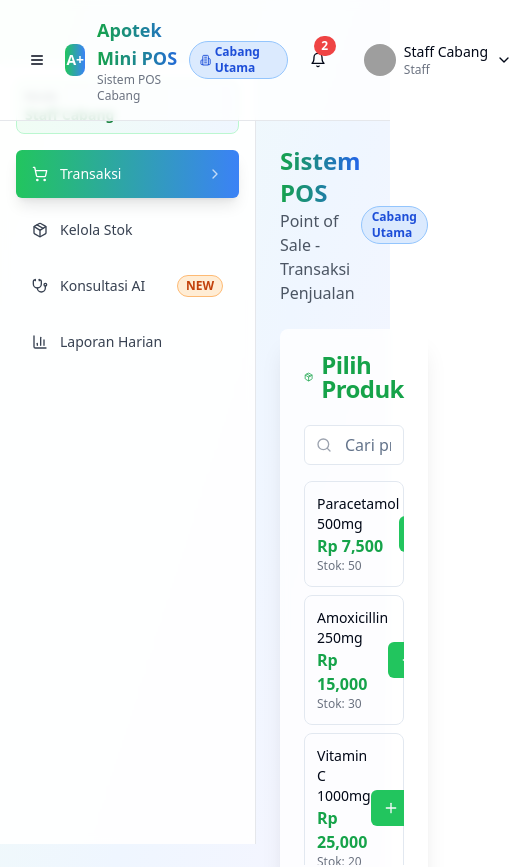
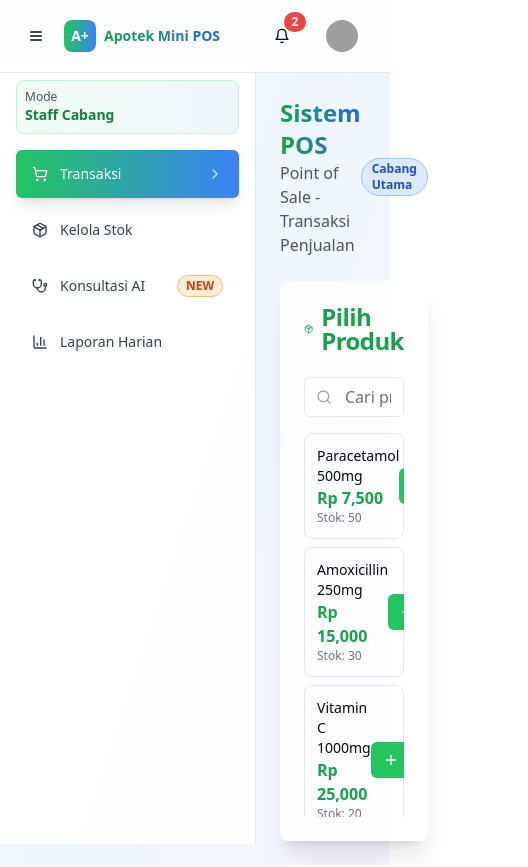
Before and after one commit to daril2work/apotek-danu, a React (Vite) app: page /cabang in a window 390 px wide. Shown: the top 867 px of the page, 528 px wide, since content can reach past the window. Built offline with nearby package versions, Linux system fonts and the light colour scheme; grey boxes are pictures that could not be loaded.

Commit message:
Fix mobile responsiveness
Improve profile section layout on mobile devices.

```diff
--- a/src/components/Header.tsx
+++ b/src/components/Header.tsx
@@ -29,40 +29,40 @@ export const Header = ({ onMenuClick }: HeaderProps) => {
 
   return (
     <header className="bg-white/80 backdrop-blur-sm border-b border-gray-200 sticky top-0 z-50">
-      <div className="flex items-center justify-between px-6 py-4">
-        <div className="flex items-center gap-4">
+      <div className="flex items-center justify-between px-4 md:px-6 py-4">
+        <div className="flex items-center gap-2 md:gap-4 min-w-0 flex-1">
           <Button
             variant="ghost"
             size="icon"
             onClick={onMenuClick}
-            className="hover:bg-gray-100"
+            className="hover:bg-gray-100 shrink-0"
           >
             <Menu className="w-5 h-5" />
           </Button>
 
-          <div className="flex items-center gap-3">
-            <div className="w-8 h-8 bg-gradient-to-r from-green-500 to-blue-500 rounded-lg flex items-center justify-center">
+          <div className="flex items-center gap-2 md:gap-3 min-w-0">
+            <div className="w-8 h-8 bg-gradient-to-r from-green-500 to-blue-500 rounded-lg flex items-center justify-center shrink-0">
               <span className="text-white font-bold text-sm">A+</span>
             </div>
-            <div>
-              <h1 className="font-bold text-lg bg-gradient-to-r from-green-600 to-blue-600 bg-clip-text text-transparent">
+            <div className="min-w-0">
+              <h1 className="font-bold text-sm md:text-lg bg-gradient-to-r from-green-600 to-blue-600 bg-clip-text text-transparent truncate">
                 Apotek Mini POS
               </h1>
-              <p className="text-xs text-gray-500">
+              <p className="text-xs text-gray-500 hidden sm:block">
                 {isOwner ? 'Dashboard Owner' : 'Sistem POS Cabang'}
               </p>
             </div>
           </div>
         </div>
 
-        <div className="flex items-center gap-4">
+        <div className="flex items-center gap-2 md:gap-4">
           {/* Branch Selector - Only for Owner */}
           {isOwner && (
             <DropdownMenu>
               <DropdownMenuTrigger asChild>
-                <Button variant="outline" className="gap-2">
+                <Button variant="outline" className="gap-2 hidden sm:flex">
                   <Building2 className="w-4 h-4" />
-                  <span>Semua Cabang</span>
+                  <span className="hidden md:inline">Semua Cabang</span>
                   <ChevronDown className="w-4 h-4" />
                 </Button>
               </DropdownMenuTrigger>
@@ -87,9 +87,9 @@ export const Header = ({ onMenuClick }: HeaderProps) => {
 
           {/* Branch Name - Only for Branch Users */}
           {!isOwner && user?.branchName && (
-            <Badge variant="outline" className="bg-blue-100 text-blue-700 border-blue-300">
+            <Badge variant="outline" className="bg-blue-100 text-blue-700 border-blue-300 hidden sm:flex">
               <Building2 className="w-4 h-4 mr-1" />
-              {user.branchName}
+              <span className="hidden md:inline">{user.branchName}</span>
             </Badge>
           )}
 
@@ -111,11 +111,11 @@ export const Header = ({ onMenuClick }: HeaderProps) => {
                     {user?.name?.split(' ').map(n => n[0]).join('').toUpperCase() || 'U'}
                   </AvatarFallback>
                 </Avatar>
-                <div className="text-left">
+                <div className="text-left hidden md:block">
                   <p className="text-sm font-medium">{user?.name || 'User'}</p>
                   <p className="text-xs text-gray-500 capitalize">{user?.role || 'staff'}</p>
                 </div>
-                <ChevronDown className="w-4 h-4" />
+                <ChevronDown className="w-4 h-4 hidden sm:block" />
               </Button>
             </DropdownMenuTrigger>
             <DropdownMenuContent align="end" className="w-56">
```
